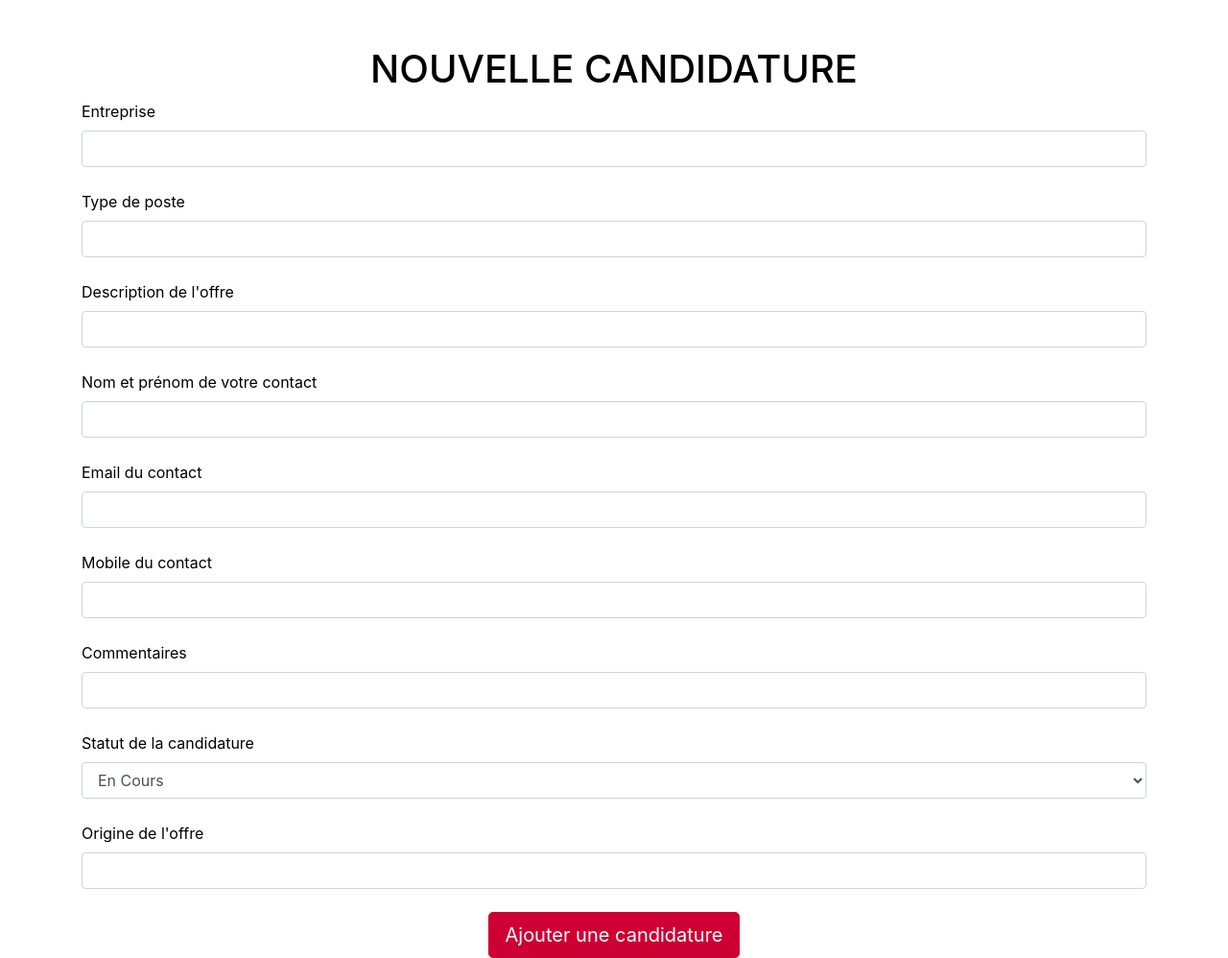
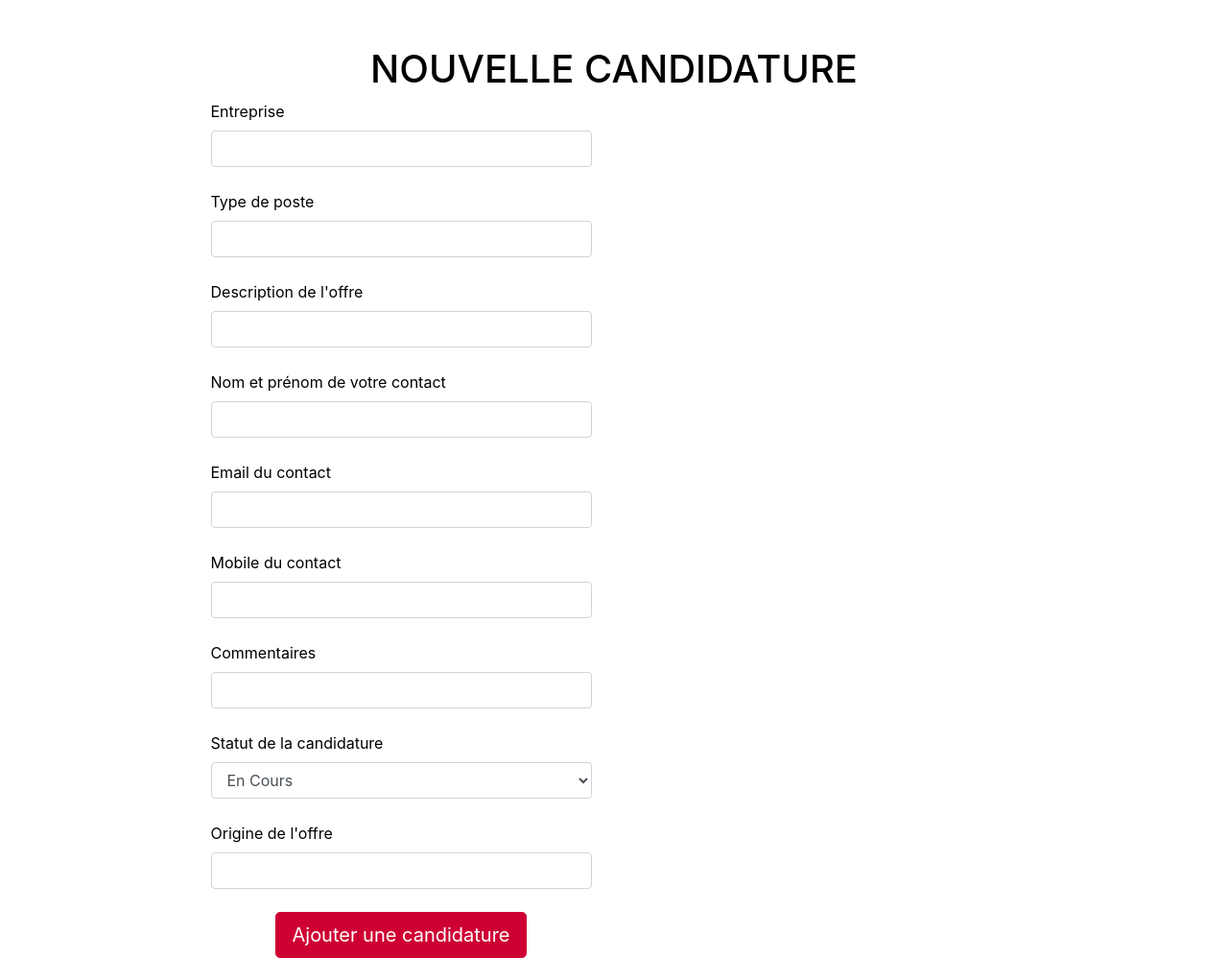
Before and after one commit to subut0n/app-candidature, a Flask app: page /candidature in a window 1280 px wide. Shown: the part 77-1075 px from the top of the page at 96% size. Run offline with Flask 2, Linux system fonts and the light colour scheme; some libraries are stand-ins or nearby versions.

Commit message:
commit before pull

```diff
--- a/App/static/style.css
+++ b/App/static/style.css
@@ -54,6 +54,11 @@ h1{
     font-family: 'Roboto', sans-serif;
     line-height: 30px;
   }
+
+tr:hover {
+  background-color: #ce00342f;
+}
+
   td{
     padding: 10px;
     text-align: left;
@@ -64,9 +69,8 @@ h1{
     border-bottom: solid 2px #CE0033;
   }
 
-  tr:hover  {
-    border-width: 3px;
-    border: #fff;
+  .modal:hover  {
+    background-color: #ce00349a;
   }
 
   #button{
@@ -87,3 +91,9 @@ h1{
   a, a:hover{
     color: #fff;
   }
+
+  form {
+    width : 60%;
+    display: grid;
+    justify-content: center;
+  }
```
Also changed, not shown: app.db.
